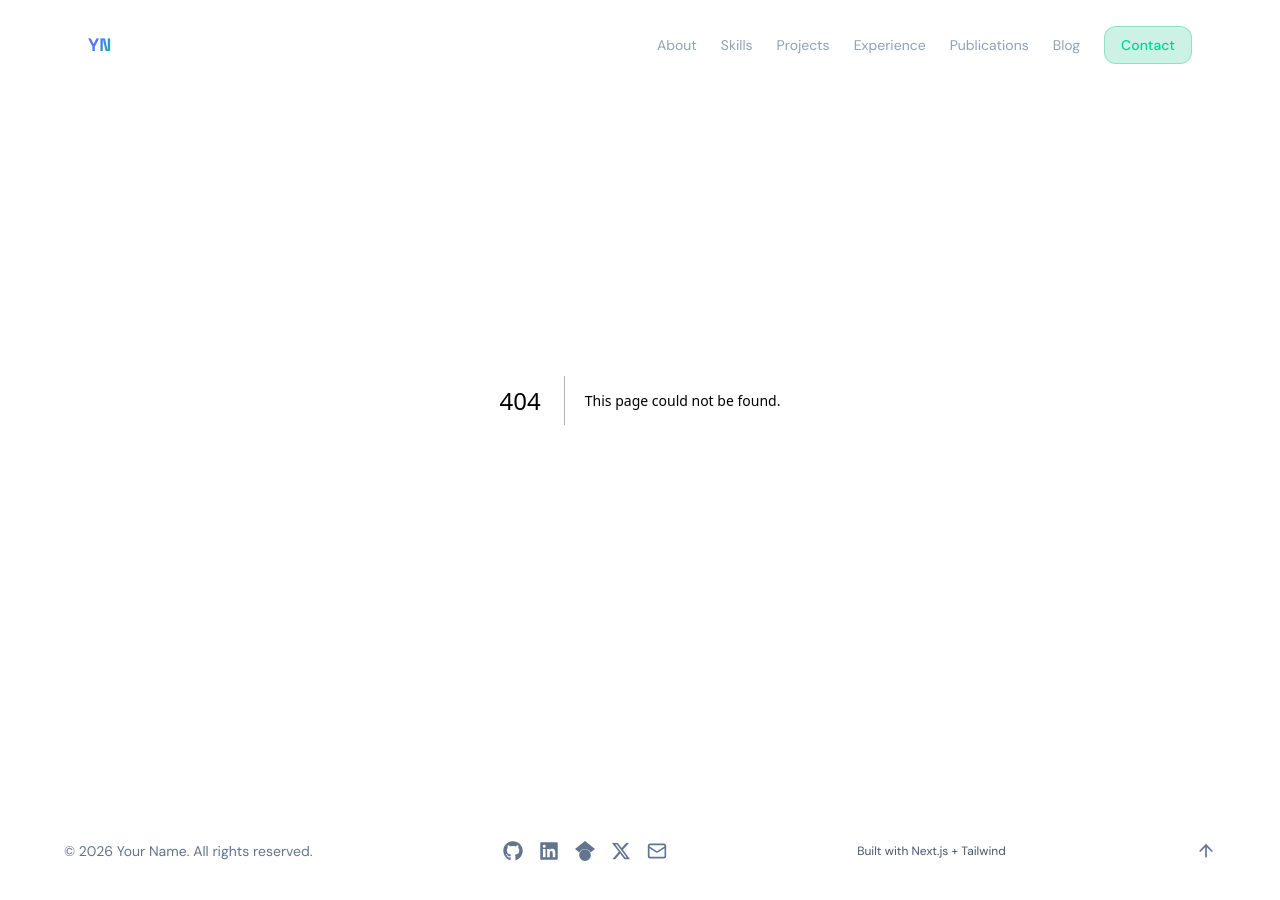
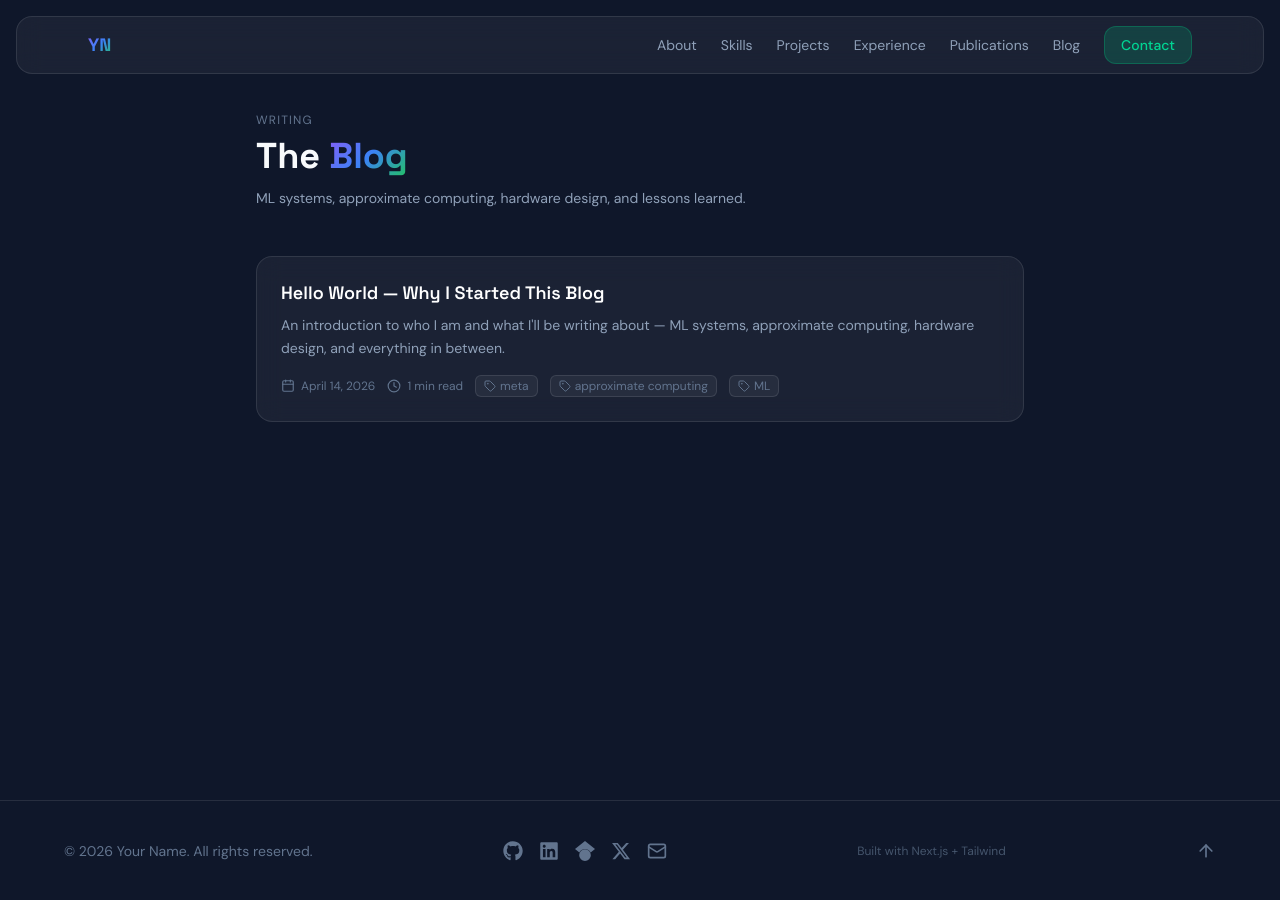
Before and after one commit to P4R0S/portfolio, a Next.js app: page /blog in a window 1280 px wide. Before the commit this address had no page. Built offline with nearby package versions, Linux system fonts and the light colour scheme.

Commit message:
feat: add blog infrastructure, BlogSection, guide and user edits

```diff
--- /dev/null
+++ b/app/blog/[slug]/page.tsx
@@ -0,0 +1,56 @@
+import { notFound } from 'next/navigation'
+import { getPostBySlug, getAllPosts } from '@/lib/blog'
+import { MDXRemote } from 'next-mdx-remote/rsc'
+import { GradientText } from '@/components/ui/GradientText'
+import { Calendar, Clock, ArrowLeft } from 'lucide-react'
+import Link from 'next/link'
+
+export async function generateStaticParams() {
+  return getAllPosts().map((p) => ({ slug: p.slug }))
+}
+
+export async function generateMetadata({ params }: { params: Promise<{ slug: string }> }) {
+  const { slug } = await params
+  const post = getPostBySlug(slug)
+  if (!post) return {}
+  return { title: `${post.title} — Your Name`, description: post.excerpt }
+}
+
+export default async function BlogPostPage({ params }: { params: Promise<{ slug: string }> }) {
+  const { slug } = await params
+  const post = getPostBySlug(slug)
+  if (!post) notFound()
+
+  return (
+    <main className="min-h-screen pt-28 pb-24 px-4 sm:px-6 lg:px-8">
+      <div className="max-w-2xl mx-auto">
+        <Link
+          href="/blog"
+          className="flex items-center gap-2 text-slate-500 hover:text-white text-sm mb-10 transition-colors duration-200 cursor-pointer"
+        >
+          <ArrowLeft className="w-4 h-4" /> Back to Blog
+        </Link>
+
+        <header className="mb-10">
+          <h1 className="font-heading font-bold text-3xl md:text-4xl leading-tight mb-4">
+            <GradientText>{post.title}</GradientText>
+          </h1>
+          <div className="flex items-center gap-4 text-xs text-slate-500">
+            <span className="flex items-center gap-1.5">
+              <Calendar className="w-3.5 h-3.5" />
+              {new Date(post.date).toLocaleDateString('en-US', { year: 'numeric', month: 'long', day: 'numeric' })}
+            </span>
+            <span className="flex items-center gap-1.5">
+              <Clock className="w-3.5 h-3.5" />
+              {post.readingTime}
+            </span>
+          </div>
+        </header>
+
+        <article className="prose prose-invert prose-slate max-w-none prose-headings:font-heading prose-a:text-violet-400 hover:prose-a:text-violet-300">
+          <MDXRemote source={post.content} />
+        </article>
+      </div>
+    </main>
+  )
+}
--- /dev/null
+++ b/app/blog/page.tsx
@@ -0,0 +1,64 @@
+import { getAllPosts } from '@/lib/blog'
+import { GlassCard } from '@/components/ui/GlassCard'
+import { GradientText } from '@/components/ui/GradientText'
+import { Calendar, Clock, Tag } from 'lucide-react'
+import Link from 'next/link'
+
+export const metadata = {
+  title: 'Blog — Your Name',
+  description: 'Articles on ML systems, approximate computing, and hardware design.',
+}
+
+export default function BlogPage() {
+  const posts = getAllPosts()
+
+  return (
+    <main className="min-h-screen pt-28 pb-24 px-4 sm:px-6 lg:px-8">
+      <div className="max-w-3xl mx-auto">
+        <div className="mb-12">
+          <p className="text-slate-500 text-xs tracking-widest uppercase mb-2">Writing</p>
+          <h1 className="font-heading font-bold text-4xl">
+            The <GradientText>Blog</GradientText>
+          </h1>
+          <p className="text-slate-400 mt-3 text-sm">
+            ML systems, approximate computing, hardware design, and lessons learned.
+          </p>
+        </div>
+
+        {posts.length === 0 ? (
+          <GlassCard className="p-8 text-center">
+            <p className="text-slate-500">No posts yet. Check back soon.</p>
+          </GlassCard>
+        ) : (
+          <div className="flex flex-col gap-4">
+            {posts.map((post) => (
+              <Link key={post.slug} href={`/blog/${post.slug}`}>
+                <GlassCard hover className="p-6">
+                  <h2 className="font-heading font-semibold text-white text-lg mb-2 leading-snug">
+                    {post.title}
+                  </h2>
+                  <p className="text-slate-400 text-sm leading-relaxed mb-4">{post.excerpt}</p>
+                  <div className="flex flex-wrap items-center gap-3 text-xs text-slate-500">
+                    <span className="flex items-center gap-1.5">
+                      <Calendar className="w-3.5 h-3.5" />
+                      {new Date(post.date).toLocaleDateString('en-US', { year: 'numeric', month: 'long', day: 'numeric' })}
+                    </span>
+                    <span className="flex items-center gap-1.5">
+                      <Clock className="w-3.5 h-3.5" />
+                      {post.readingTime}
+                    </span>
+                    {post.tags.slice(0, 3).map((tag) => (
+                      <span key={tag} className="flex items-center gap-1 px-2 py-0.5 rounded-md bg-white/5 border border-white/10">
+                        <Tag className="w-3 h-3" /> {tag}
+                      </span>
+                    ))}
+                  </div>
+                </GlassCard>
+              </Link>
+            ))}
+          </div>
+        )}
+      </div>
+    </main>
+  )
+}
--- a/components/sections/About.tsx
+++ b/components/sections/About.tsx
@@ -20,7 +20,7 @@ const highlights = [
   {
     icon: Target,
     title: 'Current Focus',
-    body: 'Hardware-aware quantization of LLMs for edge deployment, and exploring approximate arithmetic for next-gen AI accelerators.',
+    body: 'Hardware-aware quantization of LLMs for edge deployment, also dealing with the partitioning and Parallel approximation.',
     color: 'text-emerald-400',
   },
 ]
@@ -43,6 +43,7 @@ export function About() {
               src="/images/profile.jpg"
               alt="Your Name profile photo"
               fill
+              sizes="128px"
               className="object-cover"
               priority
             />
--- /dev/null
+++ b/components/sections/BlogSection.tsx
@@ -0,0 +1,60 @@
+import { GlassCard } from '@/components/ui/GlassCard'
+import { SectionWrapper } from '@/components/ui/SectionWrapper'
+import { GradientText } from '@/components/ui/GradientText'
+import { getAllPosts } from '@/lib/blog'
+import { Calendar, Clock, ArrowRight } from 'lucide-react'
+import Link from 'next/link'
+
+export function BlogSection() {
+  const posts = getAllPosts().slice(0, 3)
+
+  return (
+    <SectionWrapper id="blog">
+      <div className="flex items-end justify-between mb-12 flex-wrap gap-4">
+        <div>
+          <p className="text-slate-500 text-xs tracking-widest uppercase mb-2">Thinking out loud</p>
+          <h2 className="font-heading font-bold text-3xl md:text-4xl">
+            Latest <GradientText>Posts</GradientText>
+          </h2>
+        </div>
+        <Link
+          href="/blog"
+          className="flex items-center gap-2 text-sm text-slate-400 hover:text-white transition-colors duration-200 cursor-pointer"
+        >
+          View all posts <ArrowRight className="w-4 h-4" />
+        </Link>
+      </div>
+
+      {posts.length === 0 ? (
+        <GlassCard className="p-8 text-center">
+          <p className="text-slate-500 text-sm">Blog posts coming soon.</p>
+        </GlassCard>
+      ) : (
+        <div className="grid sm:grid-cols-2 lg:grid-cols-3 gap-5">
+          {posts.map((post) => (
+            <Link key={post.slug} href={`/blog/${post.slug}`}>
+              <GlassCard hover className="h-full p-5 flex flex-col">
+                <h3 className="font-heading font-semibold text-white text-sm leading-snug mb-2">
+                  {post.title}
+                </h3>
+                <p className="text-slate-400 text-xs leading-relaxed mb-4 flex-1 line-clamp-2">
+                  {post.excerpt}
+                </p>
+                <div className="flex items-center gap-3 text-xs text-slate-600">
+                  <span className="flex items-center gap-1">
+                    <Calendar className="w-3 h-3" />
+                    {new Date(post.date).toLocaleDateString('en-US', { month: 'short', year: 'numeric' })}
+                  </span>
+                  <span className="flex items-center gap-1">
+                    <Clock className="w-3 h-3" />
+                    {post.readingTime}
+                  </span>
+                </div>
+              </GlassCard>
+            </Link>
+          ))}
+        </div>
+      )}
+    </SectionWrapper>
+  )
+}
--- a/components/sections/Hero.tsx
+++ b/components/sections/Hero.tsx
@@ -13,9 +13,9 @@ const roles = [
 ]
 
 const stats = [
-  { label: 'Projects Built', value: '20+' },
-  { label: 'Papers Published', value: '5' },
-  { label: 'Years of Exp.', value: '6+' },
+  { label: 'Projects Built', value: '10' },
+  { label: 'Papers Published', value: '1' },
+  { label: 'Years of Exp.', value: '3' },
 ]
 
 export function Hero() {
@@ -54,7 +54,7 @@ export function Hero() {
             className="font-heading font-bold leading-none mb-6"
             style={{ fontSize: 'clamp(3rem, 8vw, 6rem)' }}
           >
-            <GradientText>Your Name</GradientText>
+            <GradientText>Parsa Rostamzadeh</GradientText>
           </h1>
 
           {/* Animated role switcher */}
--- /dev/null
+++ b/content/blog/hello-world.mdx
@@ -0,0 +1,22 @@
+---
+title: "Hello World — Why I Started This Blog"
+date: "2026-04-14"
+tags: ["meta", "approximate computing", "ML"]
+excerpt: "An introduction to who I am and what I'll be writing about — ML systems, approximate computing, hardware design, and everything in between."
+---
+
+# Hello World
+
+Welcome to my blog. I'm a computer engineer working at the intersection of machine learning, approximate computing, and hardware design.
+
+## What I'll Write About
+
+- **Approximate Computing**: Making hardware that's "good enough" — and why that's a superpower for AI
+- **LLM Engineering**: Practical techniques for quantization, serving, and fine-tuning large language models
+- **Hardware Design**: FPGA, RTL, and the joy of seeing your code run on silicon
+
+## Why This Exists
+
+Because I kept explaining the same concepts over and over to colleagues. Now I can just send them a link.
+
+Stay tuned.
--- /dev/null
+++ b/lib/blog.ts
@@ -0,0 +1,57 @@
+import fs from 'fs'
+import path from 'path'
+import matter from 'gray-matter'
+
+export interface BlogPost {
+  slug: string
+  title: string
+  date: string
+  tags: string[]
+  excerpt: string
+  readingTime: string
+}
+
+export interface BlogPostWithContent extends BlogPost {
+  content: string
+}
+
+const BLOG_DIR = path.join(process.cwd(), 'content/blog')
+
+export function getAllPosts(): BlogPost[] {
+  if (!fs.existsSync(BLOG_DIR)) return []
+  const files = fs.readdirSync(BLOG_DIR).filter((f) => f.endsWith('.mdx'))
+  return files
+    .map((file) => {
+      const slug = file.replace(/\.mdx$/, '')
+      const raw = fs.readFileSync(path.join(BLOG_DIR, file), 'utf8')
+      const { data } = matter(raw)
+      const wordCount = raw.split(/\s+/).length
+      const readingTime = `${Math.ceil(wordCount / 200)} min read`
+      return {
+        slug,
+        title: data.title ?? slug,
+        date: data.date ?? '',
+        tags: data.tags ?? [],
+        excerpt: data.excerpt ?? '',
+        readingTime,
+      }
+    })
+    .sort((a, b) => new Date(b.date).getTime() - new Date(a.date).getTime())
+}
+
+export function getPostBySlug(slug: string): BlogPostWithContent | null {
+  const filePath = path.join(BLOG_DIR, `${slug}.mdx`)
+  if (!fs.existsSync(filePath)) return null
+  const raw = fs.readFileSync(filePath, 'utf8')
+  const { data, content } = matter(raw)
+  const wordCount = raw.split(/\s+/).length
+  return {
+    slug,
+    title: data.title ?? slug,
+    date: data.date ?? '',
+    tags: data.tags ?? [],
+    excerpt: data.excerpt ?? '',
+    readingTime: `${Math.ceil(wordCount / 200)} min read`,
+    content,
+  }
+}
```
Also changed, not shown: public/images/profile.jpg, 1 other file (tests, documents, lock files or other folders).
